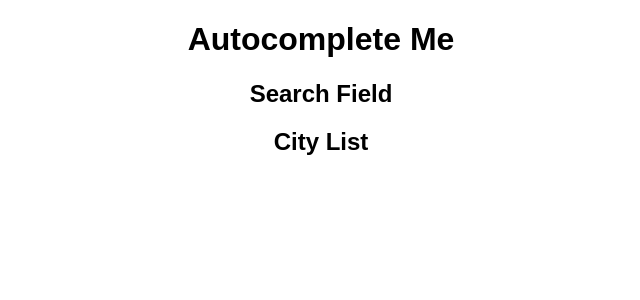
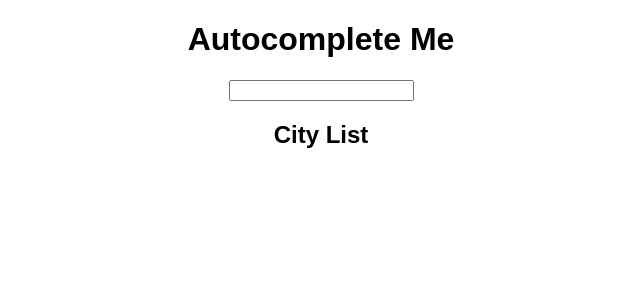
Before and after one commit to awlui/reactAutoComplete, a React (Create React App) app: page / in a window 1280 px wide. Shown: the top 300 px of the page, without its empty margins (319-959 px from the left). Built offline with nearby package versions, Linux system fonts and the light colour scheme.

Commit message:
Add onSearchInput feature w/ test

```diff
--- a/src/subComponents/Search.jsx
+++ b/src/subComponents/Search.jsx
@@ -1,7 +1,9 @@
 import React from 'react';
 
-const Search = () => (
-  <h2 className="searchField">Search Field</h2>
+const Search = ({onSearchInput}) => (
+  <form>
+    <input type="text" className="searchField" onChange={onSearchInput} />
+  </form>
   );
 
 export default Search;
```
Also changed, not shown: 2 other files (tests, documents, lock files or other folders).
